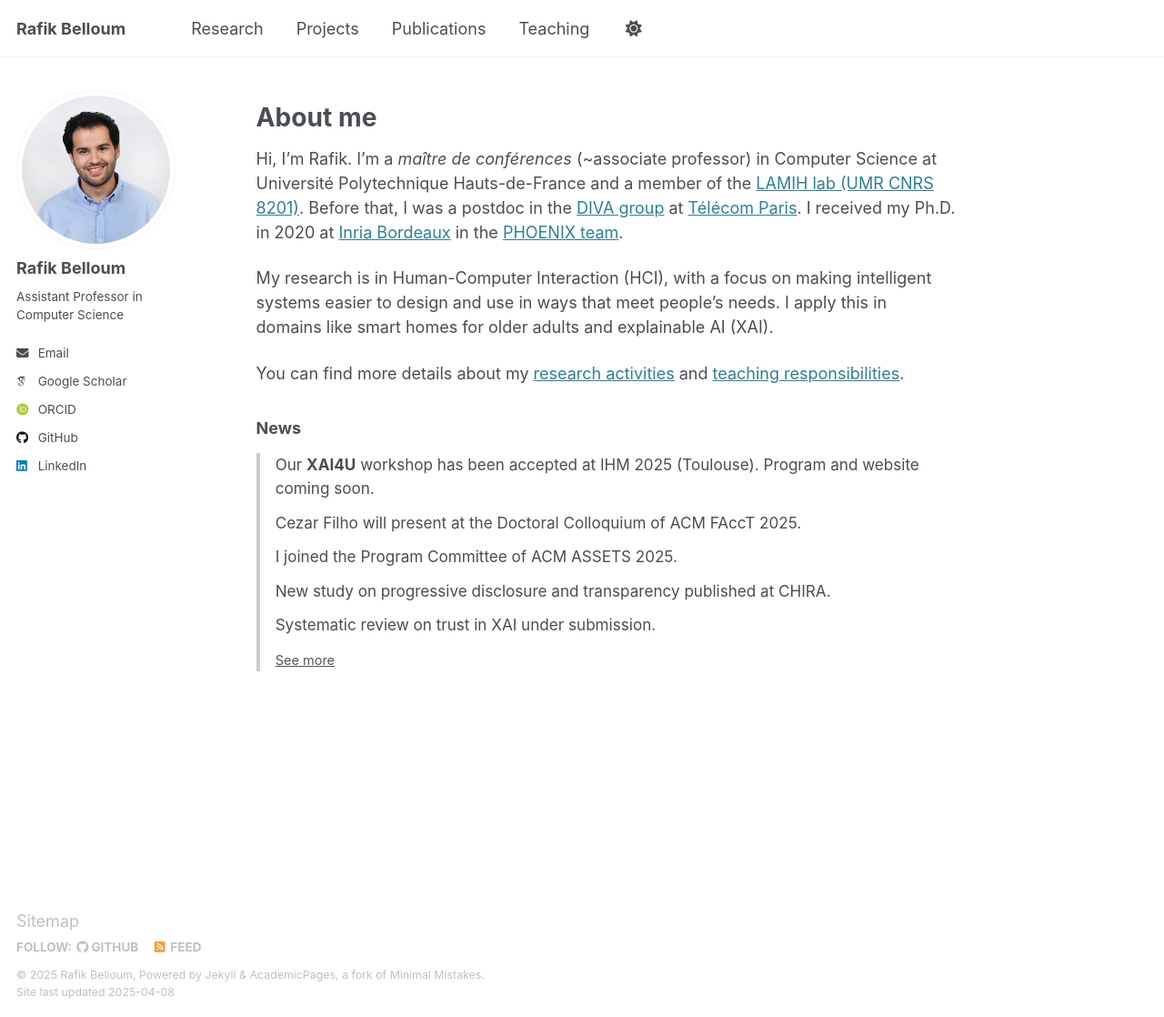
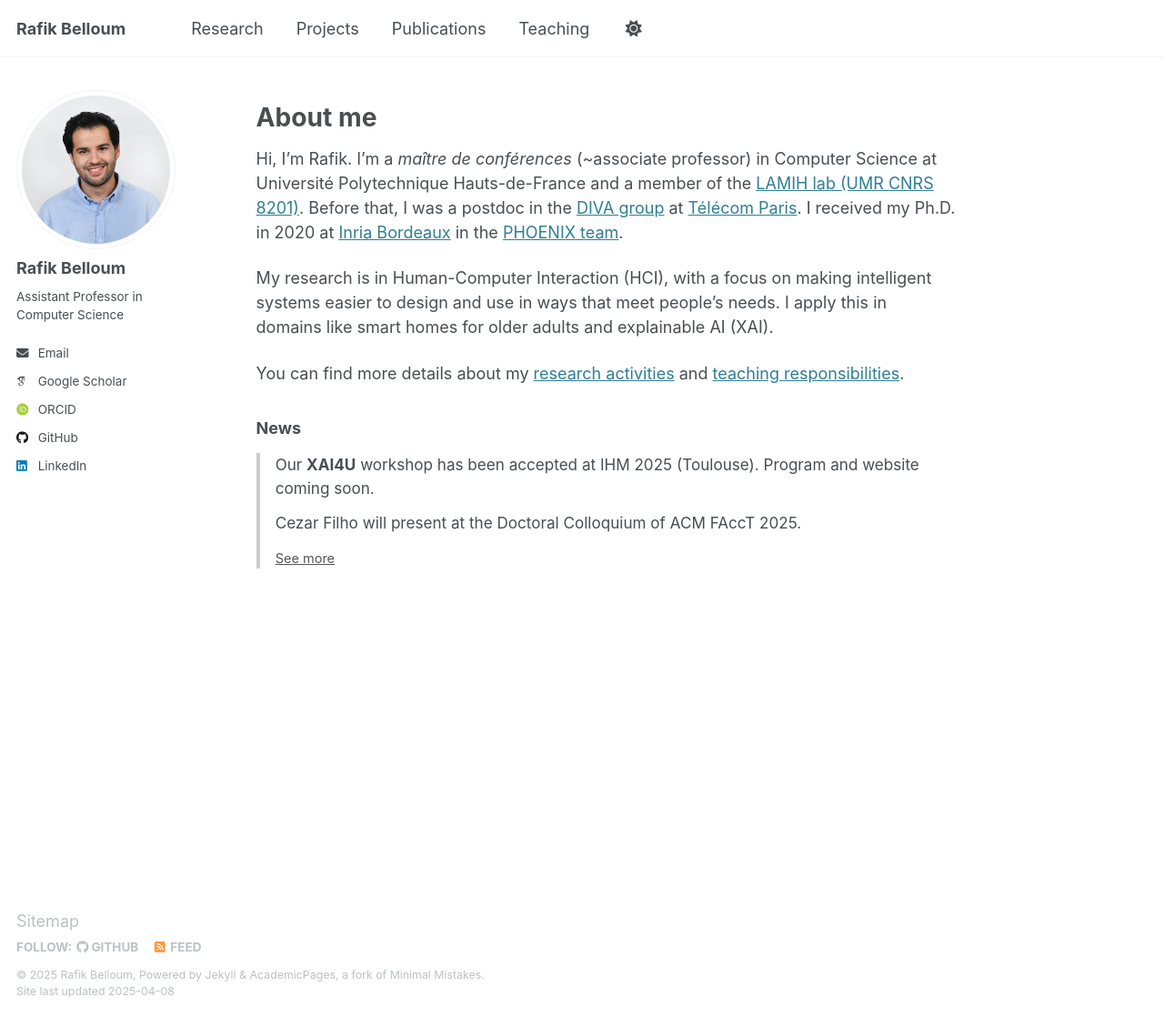
Before and after one commit to rafik-belloum/rafik-belloum.github.io, a Jekyll site: the page built from _pages/about.md, in a window 1280 px wide and 1118 px high. Shown: the whole window at 91% size. Built offline with Jekyll 4.4.1, drawn with Linux system fonts in a browser that asks for light colours; some web fonts are replaced; part of the change alters nothing that is shown.

Commit message:
Update about.md

```diff
--- a/_pages/about.md
+++ b/_pages/about.md
@@ -22,31 +22,34 @@ You can find more details about my [research activities](/research/) and [teachi
   <ul id="news-list" style="list-style: none; padding-left: 0; margin: 0;">
     <li style="margin-bottom: 0.7em;">Our <strong>XAI4U</strong> workshop has been accepted at IHM 2025 (Toulouse). Program and website coming soon.</li>
     <li style="margin-bottom: 0.7em;">Cezar Filho will present at the Doctoral Colloquium of ACM FAccT 2025.</li>
-    <li class="news-hidden" style="margin-bottom: 0.7em;">I joined the Program Committee of ACM ASSETS 2025.</li>
-    <li class="news-hidden" style="margin-bottom: 0.7em;">New study on progressive disclosure and transparency published at CHIRA.</li>
-    <li class="news-hidden" style="margin-bottom: 0.7em;">Systematic review on trust in XAI under submission.</li>
+
+  <li id="extra-news" style="overflow: hidden; height: 0; padding: 0; margin: 0; border: none; list-style: none; transition: height 0.4s ease;">
+      <ul style="list-style: none; padding-left: 0; margin: 0;">
+        <li style="margin-bottom: 0.7em;">I joined the Program Committee of ACM ASSETS 2025.</li>
+        <li style="margin-bottom: 0.7em;">New study on progressive disclosure and transparency published at CHIRA.</li>
+        <li style="margin-bottom: 0.7em;">Systematic review on trust in XAI under submission.</li>
+      </ul>
+    </li>
   </ul>
+
   <a id="toggle-news" style="cursor: pointer; font-size: 0.85em; display: inline-block; margin-top: 0.3em; color: #555; text-decoration: underline;">See more</a>
 </div>
 
 <script>
-  document.addEventListener('DOMContentLoaded', function () {
+  document.addEventListener('DOMContentLoaded', () => {
     const toggleBtn = document.getElementById('toggle-news');
-    const hiddenItems = document.querySelectorAll('.news-hidden');
+    const extraNews = document.getElementById('extra-news');
     let expanded = false;
-
-    const updateView = () => {
-      hiddenItems.forEach((item) => {
-        item.style.display = expanded ? 'list-item' : 'none';
-      });
-      toggleBtn.textContent = expanded ? 'See less' : 'See more';
-    };
 
     toggleBtn.addEventListener('click', () => {
       expanded = !expanded;
-      updateView();
+      if (expanded) {
+        extraNews.style.height = extraNews.scrollHeight + "px";
+        toggleBtn.textContent = "See less";
+      } else {
+        extraNews.style.height = "0";
+        toggleBtn.textContent = "See more";
+      }
     });
-
-    updateView(); // Init
   });
 </script>
```
